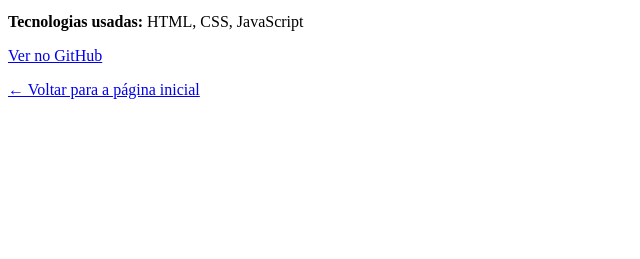
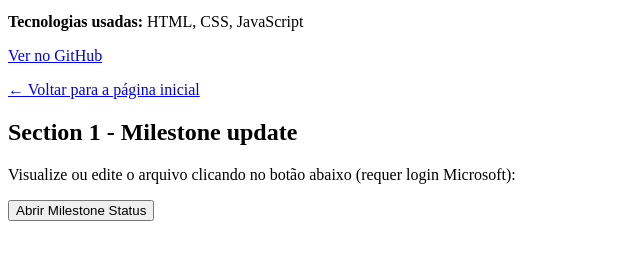
Before and after one commit to souzalii/RLH-Milestone, a plain HTML site: page Project1/projeto1.html in a window 1280 px wide. Shown: the part 101-360 px from the top of the page, without its empty margins (0-640 px from the left). Drawn offline with Linux system fonts and the light colour scheme.

Commit message:
fiz link and add link for excel

```diff
--- a/Project1/projeto1.html
+++ b/Project1/projeto1.html
@@ -10,5 +10,15 @@
   <p><strong>Tecnologias usadas:</strong> HTML, CSS, JavaScript</p>
   <p><a href="https://github.com/seuusuario/seurepositorio" target="_blank">Ver no GitHub</a></p>
   <p><a href="index.html">← Voltar para a página inicial</a></p>
+
+  <section>
+    <h2>Section 1 - Milestone update</h2>
+    <p>Visualize ou edite o arquivo clicando no botão abaixo (requer login Microsoft):</p>
+    <a href="https://uniwa.sharepoint.com/:x:/r/teams/EXT-DataWrangling/Shared%20Documents/Project%20Acquittals/ActiveFolder/0.0%20-%20Project%20Example/Milestone%20reporting/Milestones-status.xlsx?d=wf2f0ae386caf46f88d8ba32112b8c176&csf=1&web=1&e=01WT4X" target="_blank">
+      <button>Abrir Milestone Status</button>
+    </a>
+  </section>
+
+
 </body>
 </html>
```
Also changed, not shown: index.html (+3 -3 lines).
